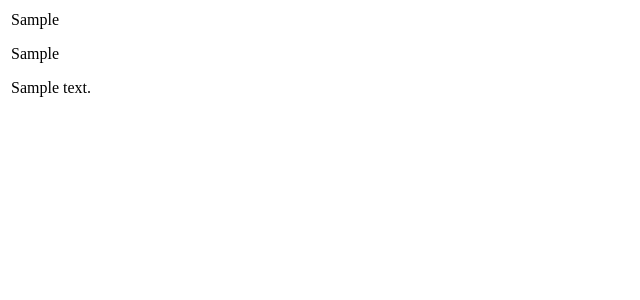
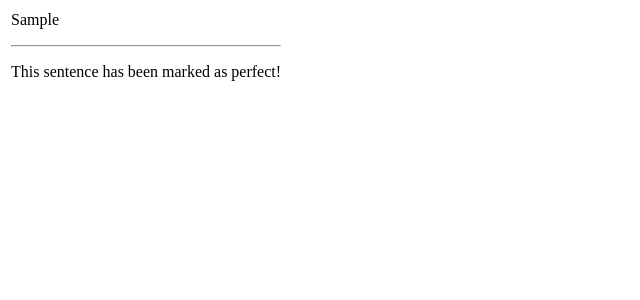
Before and after one commit to LangCorrect/server, a Django app: template langcorrect/templates/corrections/partials/sentence_by_sentence_corrections.html in a window 1280 px wide. Shown: the top 300 px of the page, without its empty margins (0-640 px from the left). Run offline with Django 5.2, Linux system fonts and the light colour scheme; the template is opened without the code that fills it: values that come from a table or form of the project are taken from there, others are empty; tables that the repository leaves empty hold one stand-in row (values such as "Sample post"); parts of the project's set-up code (start-up, migrations or seed data) failed here and were passed over.

Commit message:
refactor(SentenceBySentenceCorrections): Update to use new schema

```diff
--- a/langcorrect/templates/corrections/partials/sentence_by_sentence_corrections.html
+++ b/langcorrect/templates/corrections/partials/sentence_by_sentence_corrections.html
@@ -7,24 +7,18 @@
         <td>
           <div class="card border-0">
             <div class="card-body">
-              {% if post_row.id in grouped_corrections.all_perfect_rows %}
-                <p>
-                  {% blocktranslate with user_count=post_row.perfectrow_set.all.count %}
-                    {{ user_count }} users have marked this sentence as perfect!
-                  {% endblocktranslate %}
-                </p>
-              {% endif %}
-              <p class="text-muted mb-0">{{ post_row.sentence }}</p>
-              {% if post_row.correctedrow_set.exists %}
-                {% for correction in post_row.correctedrow_set.all %}
-                  <div class="card mt-2">
-                    <div class="card-body">
-                      <p class="mb-1">{{ correction.display_correction|safe }}</p>
-                      {% if correction.note %}
-                        <div class="alert alert-info mb-0" role="alert">{{ correction.note|linebreaksbr }}</div>
-                      {% endif %}
+              <p class="text-muted mb-2">{{ post_row.sentence }}</p>
+              <hr />
+              {% if post_row.postcorrection_set.exists %}
+                {% for post_correction in post_row.postcorrection_set.all %}
+                  {% if post_correction.feedback_type == "perfect" %}
+                    <p class="text-success">{% translate "This sentence has been marked as perfect!" %}</p>
+                  {% else %}
+                    <div class="mb-2 p-1">
+                      <p>{{ post_correction.display_correction|safe }}</p>
+                      <p class="text-muted">{{ post_correction.note }}</p>
                     </div>
-                  </div>
+                  {% endif %}
                 {% endfor %}
               {% endif %}
             </div>
```
